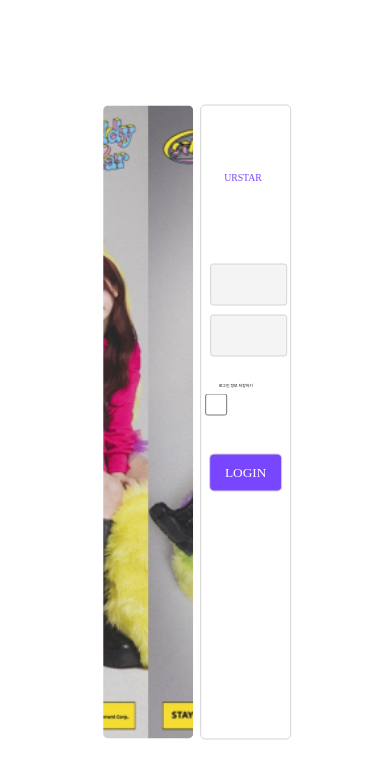
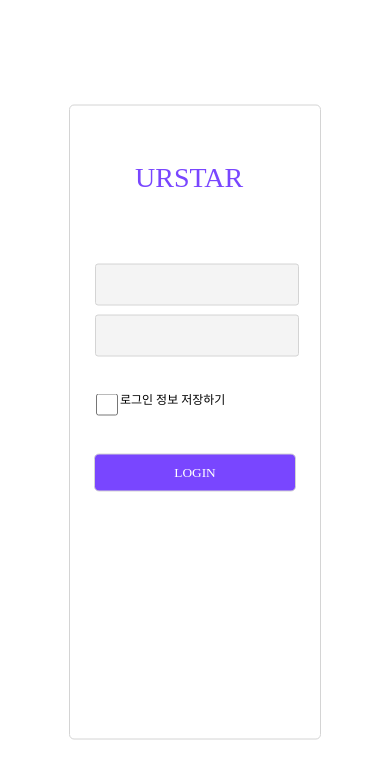
Before and after one commit to gksktl111/yourstar, a React (Create React App) app in the folder frontend/: page / in a window 390 px wide. Shown: the top 778 px of the page. Built offline with nearby package versions, Linux system fonts and the light colour scheme; a web font is replaced by a local one.

Commit message:
로그인 화면의 에서의 반응형 추가

```diff
--- a/frontend/package.json
+++ b/frontend/package.json
@@ -10,6 +10,7 @@
     "react": "^18.2.0",
     "react-bootstrap": "^2.7.4",
     "react-dom": "^18.2.0",
+    "react-router-dom": "^6.10.0",
     "react-scripts": "5.0.1",
     "styled-components": "^5.3.9",
     "web-vitals": "^2.1.4"
--- a/frontend/src/App.js
+++ b/frontend/src/App.js
@@ -3,14 +3,15 @@ import "./fonts/font.css";
 import {
     InputId,
     InputPw,
-    Login,
+    LoginPage,
     LoginCheck,
     LoginCheckMessage,
     LoginImage,
     PageName,
     RightDiv
-} from "./routes/main/login";
+} from "./routes/login/loginPage";
 import {useState} from "react";
+import { Link, Route, Switch } from 'react-router-dom';
 
 function App () {
     let [id,setId] = useState("");
@@ -30,11 +31,11 @@ function App () {
                 }}/>
                 <LoginCheck/>
                 <LoginCheckMessage>로그인 정보 저장하기</LoginCheckMessage>
-                <Login onClick={() =>{
+                <LoginPage onClick={() =>{
                     console.log(id);
                     console.log(pw);
                 }
-                }>LOGIN</Login>
+                }>LOGIN</LoginPage>
             </RightDiv>
         </>
     )
--- a/frontend/src/index.js
+++ b/frontend/src/index.js
@@ -3,11 +3,14 @@ import ReactDOM from 'react-dom/client';
 import './index.css';
 import App from './App';
 import reportWebVitals from './reportWebVitals';
+import {BrowserRouter} from "react-router-dom";
 
 const root = ReactDOM.createRoot(document.getElementById('root'));
 root.render(
   <React.StrictMode>
-    <App />
+      <BrowserRouter>
+          <App />
+      </BrowserRouter>
   </React.StrictMode>
 );
 
--- a/frontend/src/routes/main/login.js
+++ b/frontend/src/routes/login/loginPage.js
@@ -12,8 +12,12 @@ let LeftDiv = styled.div`
   background: url("/img/${props => props.num}.jpg") no-repeat center center fixed;
   background-size: cover;
   border-radius: 5px;
+
+  // 일정 크기 이하로 줄어들면 사라짐
+  @media (max-width: 1050px), (max-height: 520px) {
+    display: none;
+  }
 `
-
 function LoginImage(){
     const [imageNum, setImageNum] = useState(1);
     let cnt = imageNum;
@@ -35,11 +39,12 @@ function LoginImage(){
     );
 }
 
-
 let RightDiv = styled.div`
   position: absolute;
   width: 23%;
+  min-width: 250px;
   height: 75%;
+  min-height: 400px;
   left: 63%;
   top: 50%;
   transform: translate(-50%, -50%);
@@ -47,6 +52,10 @@ let RightDiv = styled.div`
   background-image: ${props => props.mainPhoto};
   border: 1px solid #D4D4D4;
   border-radius: 5px;
+
+  @media (max-width: 1050px), (max-height: 520px) {
+    left: 50%;
+  }
 `
 
 let PageName = styled.div`
@@ -54,12 +63,25 @@ let PageName = styled.div`
   left: 26%;
   top: 5%;
 
+  min-width: 250px;
+
   font-family: PyeongChangPeace-Bold;
   font-style: normal;
   font-size: 2.5vw;
   line-height: 5rem;
 
   color: #7946FF;
+
+  // 드래그 방지
+  -webkit-user-select: none;
+  -moz-user-select: none;
+  -ms-user-select: none;
+  user-select: none;
+
+  // 일정 크기로 줄어들면 폰트 고정
+  @media (max-width: 1050px), (max-height: 520px) {
+    font-size: 28px;
+  }
 `
 
 let InputId = styled.input`
@@ -102,7 +124,7 @@ const fadeIn = keyframes`
   }
 `;
 
-let Login = styled.button`
+let LoginPage = styled.button`
   position: absolute;
   width: 81%;
   height: 6%;
@@ -125,7 +147,6 @@ let Login = styled.button`
   }
 `
 
-
 let LoginCheck = styled.input.attrs({type : "checkbox"})`
   position: absolute;
   width: 60%;
@@ -140,8 +161,13 @@ let LoginCheckMessage = styled.p`
   top: 43%;
 
   font-family: Pretendard-Regular;
-  font-size: 1vw;
+  font-size: 12px;
+
+  // 드래그 방지
+  -webkit-user-select: none;
+  -moz-user-select: none;
+  -ms-user-select: none;
+  user-select: none;
 `
 
-
-export {LoginImage,RightDiv,PageName,InputId,InputPw,Login,LoginCheck,LoginCheckMessage}
+export {LoginImage,RightDiv,PageName,InputId,InputPw,LoginPage,LoginCheck,LoginCheckMessage}
```
Also changed, not shown: frontend/src/routes/main/main.js (added), 1 other file (tests, documents, lock files or other folders).
